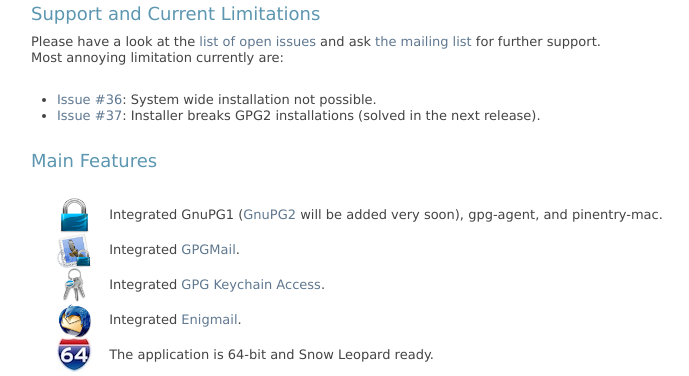
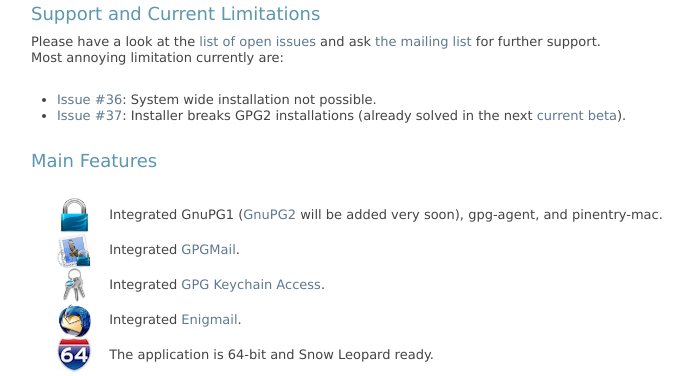
Before and after one commit to AshenExhale/GPGTools_Homepage, a PHP site: page /installer.php in a window 1280 px wide. Shown: the part 347-723 px from the top of the page, without its empty margins (167-856 px from the left). Run offline with PHP 8.4, Linux system fonts and the light colour scheme; some libraries are stand-ins or nearby versions.

Commit message:
link to beta

```diff
--- a/installer.php
+++ b/installer.php
@@ -16,7 +16,7 @@
 
 $limitations = array(
 '36' => 'System wide installation not possible',
-'37' => 'Installer breaks GPG2 installations (solved in the next release)',
+'37' => 'Installer breaks GPG2 installations (already solved in the next <a href="http://github.com/GPGTools/GPGTools/downloads">current beta</a>)',
 );
 $theSite->assign('limitations', $limitations);
 
```
